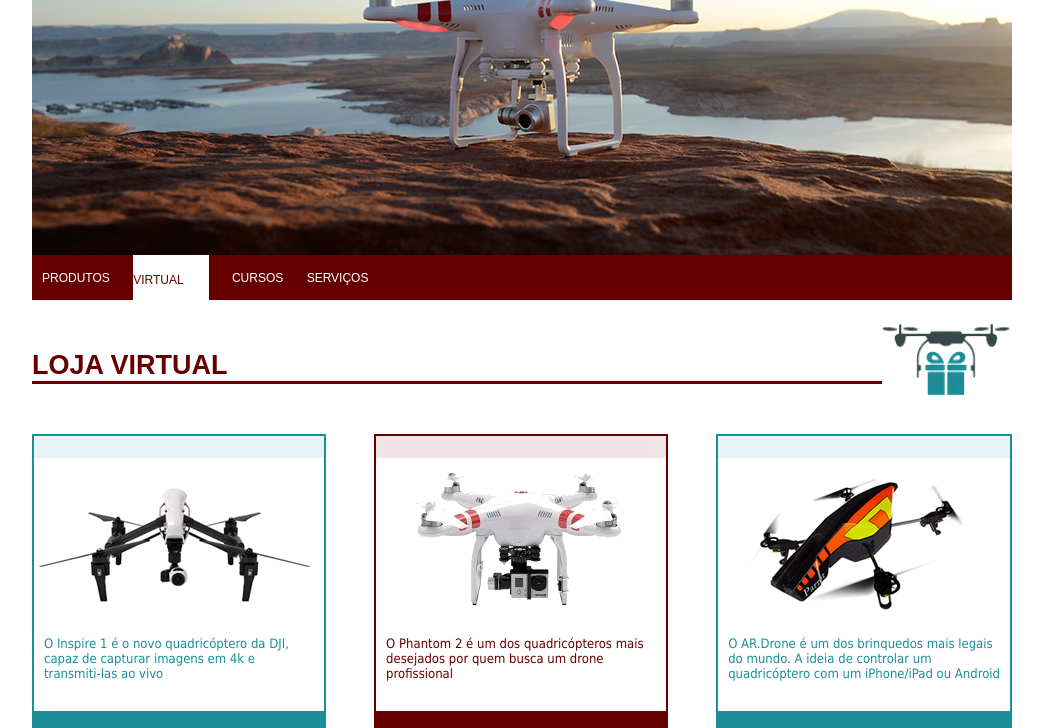
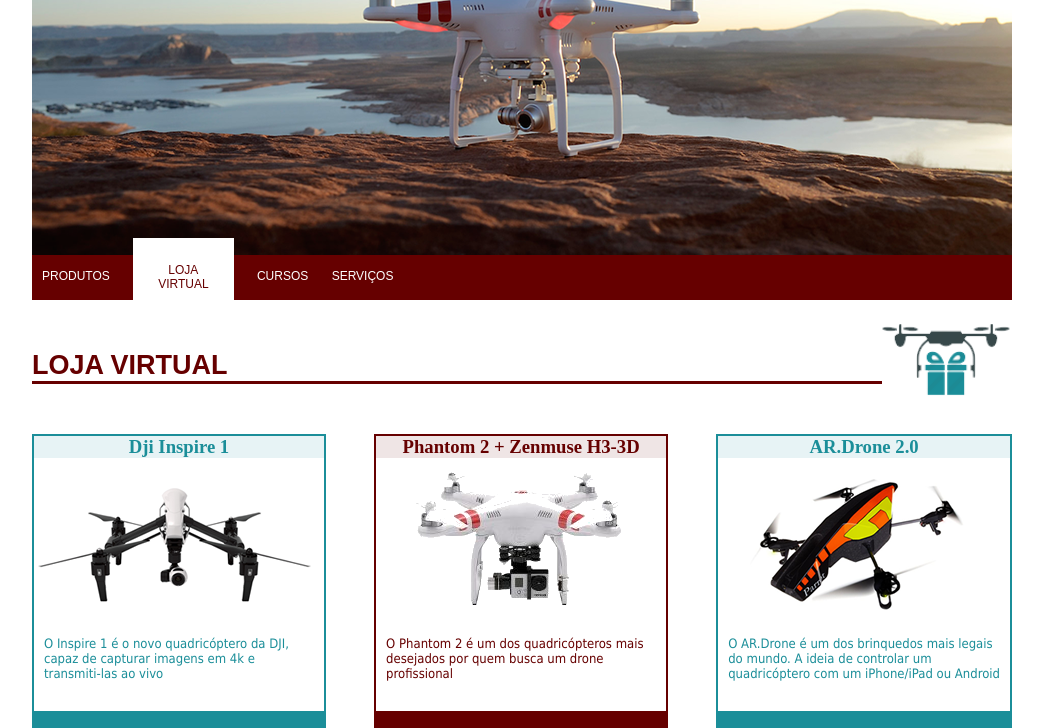
Before and after one commit to pepeklein/DronesNET, a plain HTML site: page index.html in a window 1280 px wide. Shown: the part 192-920 px from the top of the page, without its empty margins (118-1161 px from the left). Drawn offline with Linux system fonts and the light colour scheme.

Commit message:
Alignment bug fixed

```diff
--- a/css/stylesheet.css
+++ b/css/stylesheet.css
@@ -31,9 +31,11 @@ body {
 
 #header1 li{
     padding: 0 10px;
-    display: inline-flex;
     text-align: center;
     color: #fff;
+    display: inline-flex;
+    vertical-align: middle;
+    margin: 0px;
 }
 
 #header1 a{
@@ -58,7 +60,6 @@ body {
 #header2{
     display: flex;
     height: 45px;
-    width: auto;
     font-family: Arial;
     font-size: 12px;
     align-items: center;
@@ -73,8 +74,8 @@ body {
     display: inline-flex;
 }
 
-#header2 li:nth-of-type(2) {
-    margin-bottom: 10px;
+#header2 li:nth-of-type(2){
+    margin-top: 10px;
 }
 
 #header2 a{
@@ -87,6 +88,12 @@ a#select_red{
     background: #fff;
     padding: 25px;
     z-index: 1;
+
+}
+
+#select_red{
+    position: relative;
+    top: -6px;
 }
 
 #title1{
@@ -138,8 +145,7 @@ a#select_red{
 
 .product1_3 h3{
     color: #1b8e99;
-    background: #1b8e99;
-    opacity: 0.1;;
+    background-color: rgba(27, 142, 153, 0.1);
 }
 
 .product1_3 p{
@@ -167,8 +173,7 @@ a#select_red{
 
 #product2 h3{
     color: #660000;
-    background: #660000;
-    opacity: 0.1;
+    background-color: rgba(102, 0, 0, 0.1);
 }
 
 #product2 p{
@@ -337,10 +342,3 @@ a#select_red{
 #footer2_text{
     margin-right: 80px;
 }
-
-#header1 li,
-#header2 li {
-    display: inline-block;
-    vertical-align: middle;
-    margin: 0px;
-}
```
